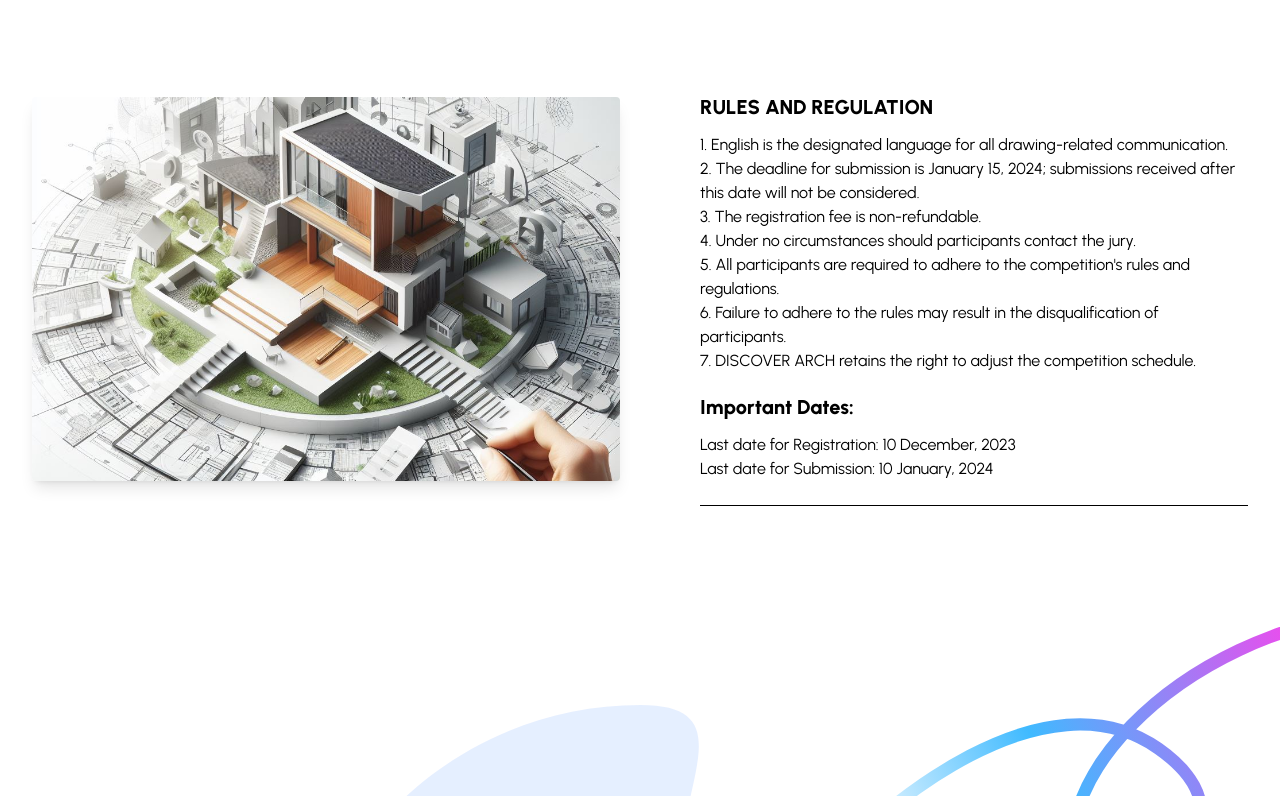
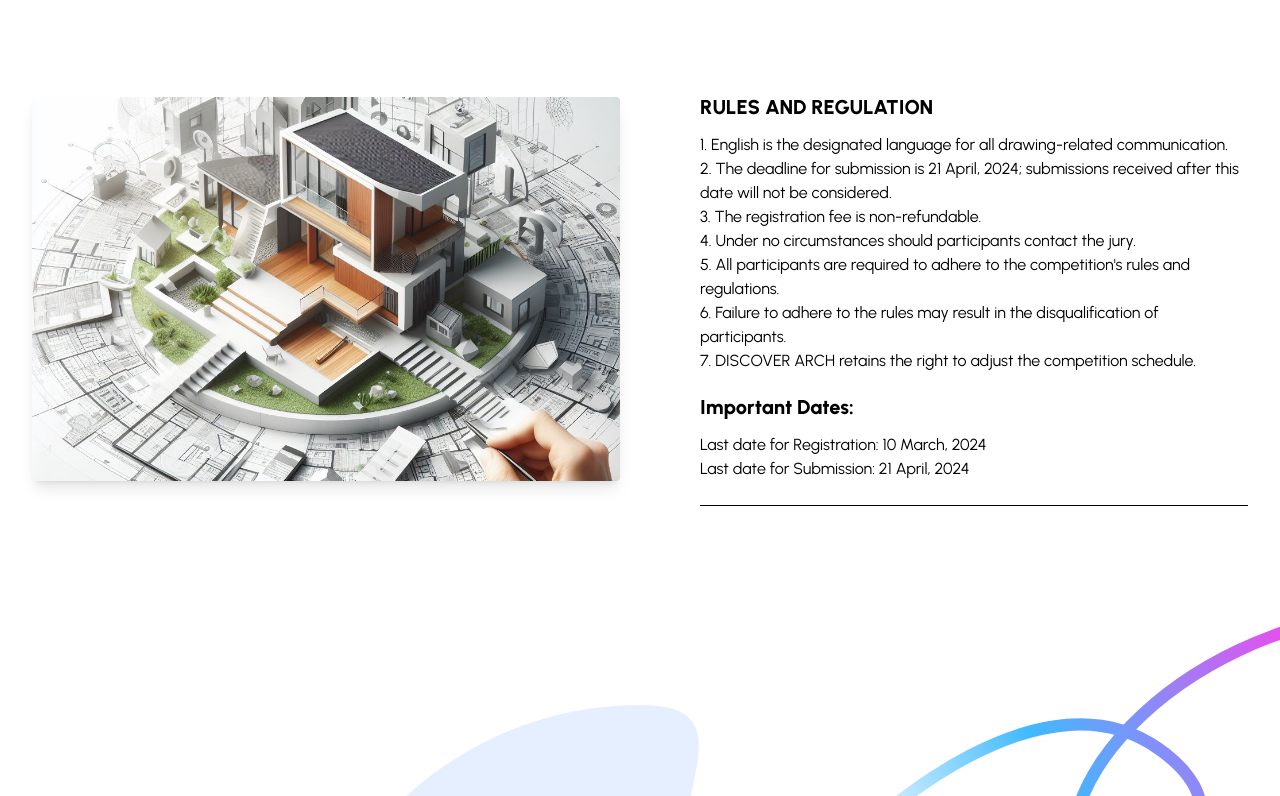
Before and after one commit to Vikrant-2301/DiscoverArch, a Next.js app: page /Competition in a window 1280 px wide. Shown: the part 2024-2820 px from the top of the page. Built offline with nearby package versions, Linux system fonts and the light colour scheme.

Commit message:
Edited Brief

```diff
--- a/app/components/Brief/index.tsx
+++ b/app/components/Brief/index.tsx
@@ -23,7 +23,7 @@ const Brief = () => {
           <p className="mb-6 text-gray-900">
             1. English is the designated language for all drawing-related
             communication. <br />
-            2. The deadline for submission is January 15, 2024; submissions
+            2. The deadline for submission is 21 April, 2024; submissions
             received after this date will not be considered. <br />
             3. The registration fee is non-refundable. <br />
             4. Under no circumstances should participants contact the jury.{" "}
@@ -39,8 +39,8 @@ const Brief = () => {
             Important Dates:
           </h5>
           <p className="mb-6 text-gray-900">
-            Last date for Registration: 10 December, 2023 <br /> Last date for
-            Submission: 10 January, 2024
+            Last date for Registration: 10 March, 2024 <br /> Last date for
+            Submission: 21 April, 2024
           </p>
           <hr className="mb-5 border-gray-300" />
         </div>
--- a/app/components/Footer/index.tsx
+++ b/app/components/Footer/index.tsx
@@ -106,7 +106,7 @@ const footer = () => {
                 contact.discoverarch@gmail.com
               </a>
             </div>
-            <div className="my-10">
+            {/* <div className="my-10">
               <div
                 style={{
                   position: "relative",
@@ -126,7 +126,7 @@ const footer = () => {
                 House Number 2, UV PG Hardaspur Road, Village Hardaspur,
                 Phagwara,Punjab, 144411
               </p>
-            </div>
+            </div> */}
           </div>
         </div>
 
```
Also changed, not shown: 1 other file (tests, documents, lock files or other folders).
